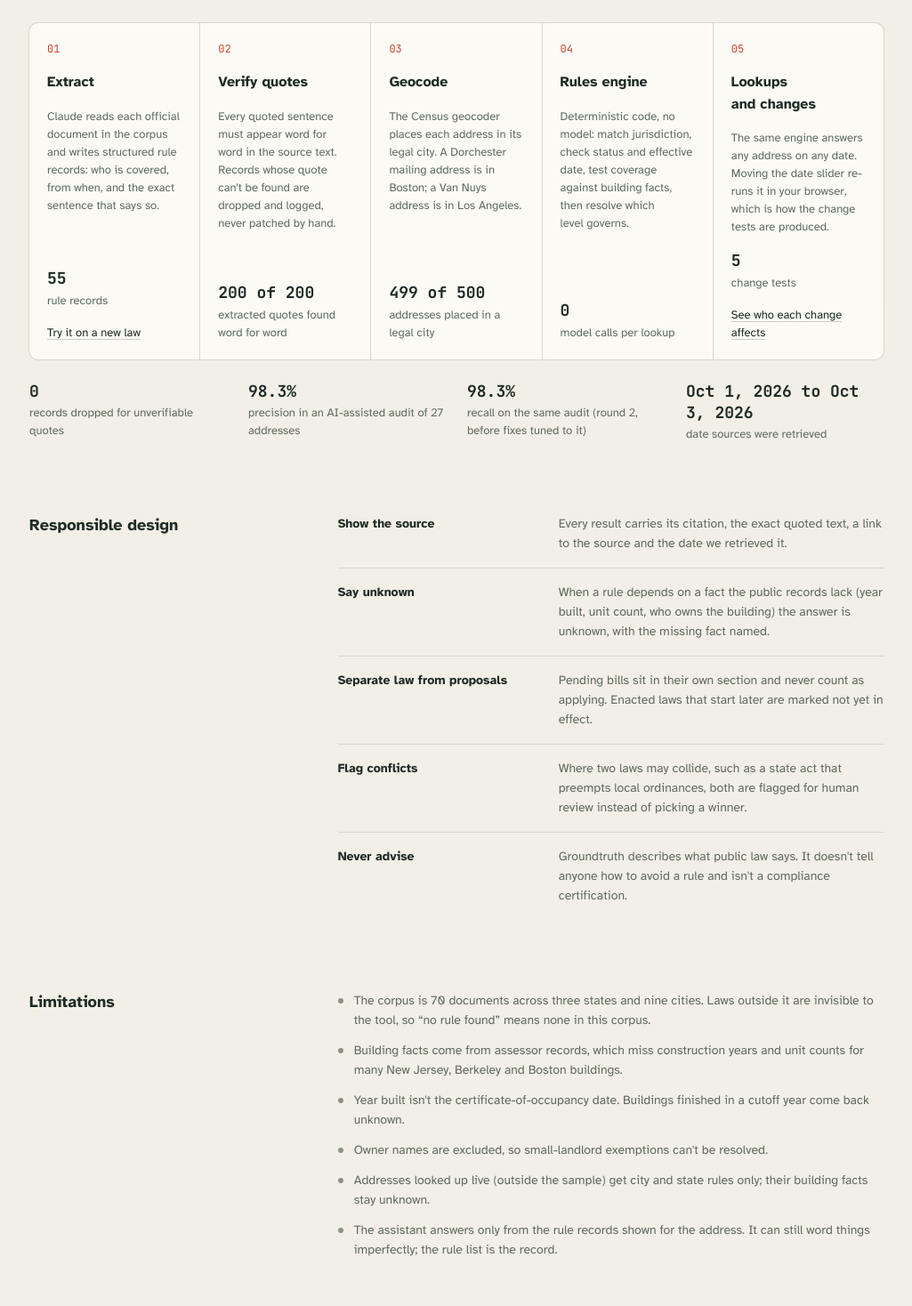
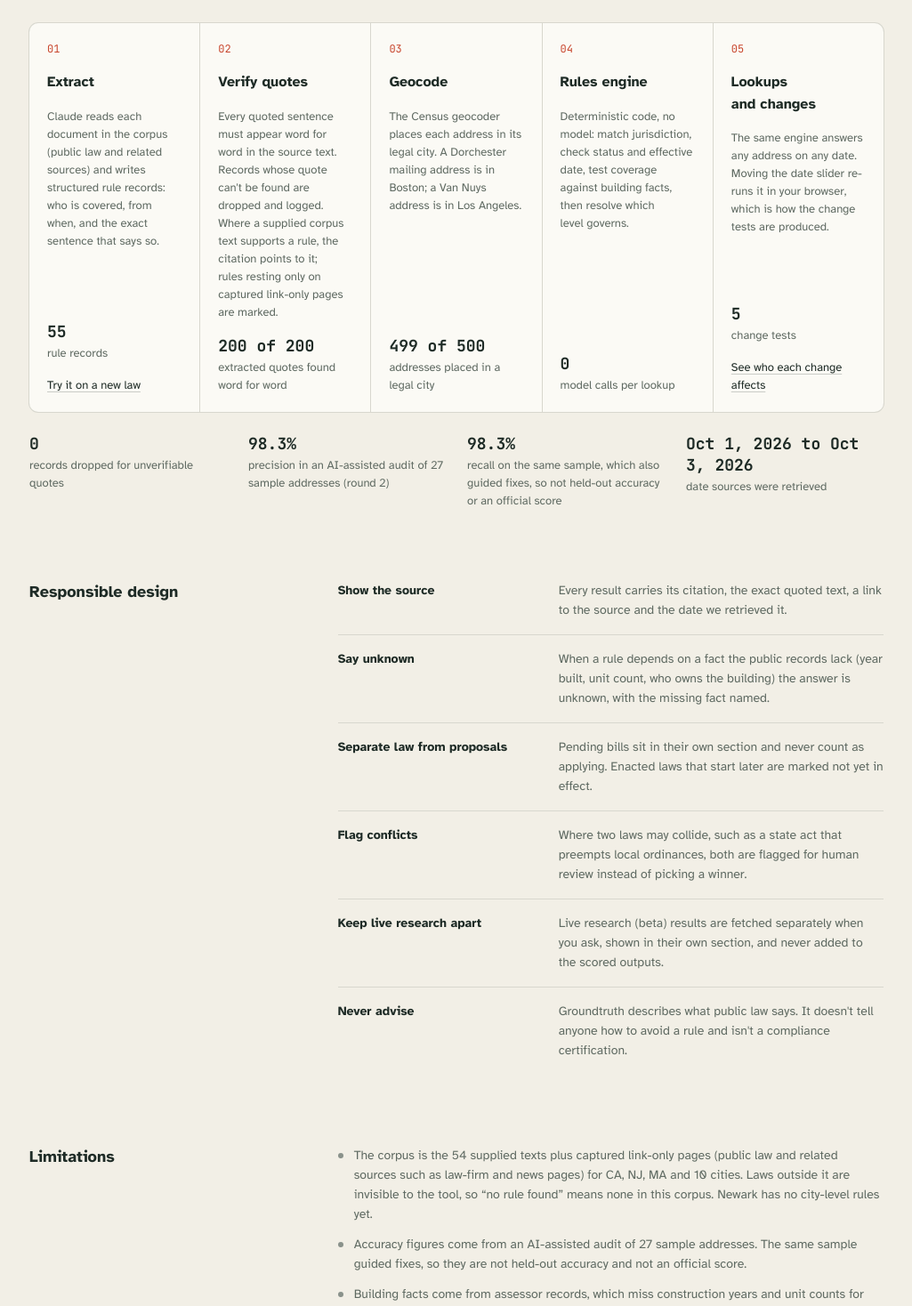
Before and after one commit to TarunYadgirkar/groundtruth, a Next.js app: page /method in a window 1280 px wide. Shown: the part 422-1890 px from the top of the page at 89% size, without its empty margins (127-1152 px from the left). Built offline with nearby package versions, Linux system fonts and the light colour scheme.

Commit message:
fix: qualify accuracy and source wording on method page

```diff
--- a/src/app/method/page.tsx
+++ b/src/app/method/page.tsx
@@ -1,25 +1,31 @@
 import type { Metadata } from "next";
 import Link from "next/link";
 import { METHOD_STATS as S } from "@/lib/method-stats";
+import { COVERED_CITIES } from "@/lib/place";
 
 export const metadata: Metadata = {
   title: "How Groundtruth works",
-  description: "How Groundtruth turns public housing law into address-level answers, and where it falls short.",
+  description: "How Groundtruth turns public housing law and related sources into address-level answers, and where it falls short.",
 };
 
 const pct = (n: number | null) => (n === null ? null : `${(n * 100).toFixed(1)}%`);
 const num = (n: number | null) => (n === null ? null : n.toLocaleString("en-US"));
 
+const LAW_SCOPE_CITIES = ["Los Angeles", "San Francisco", "San Diego", "Berkeley", "Santa Ana", "Jersey City", "Hoboken", "Newark", "Boston", "Cambridge"];
+const CITIES_WITHOUT_RULES = LAW_SCOPE_CITIES.filter((c) => !COVERED_CITIES.some((x) => x.city === c));
+const MISSING_CITY_NOTE =
+  CITIES_WITHOUT_RULES.length === 0 ? "" : ` ${CITIES_WITHOUT_RULES.join(" and ")} ${CITIES_WITHOUT_RULES.length === 1 ? "has" : "have"} no city-level rules yet.`;
+
 const STEPS = [
   {
     name: "Extract",
-    body: "Claude reads each official document in the corpus and writes structured rule records: who is covered, from when, and the exact sentence that says so.",
+    body: "Claude reads each document in the corpus (public law and related sources) and writes structured rule records: who is covered, from when, and the exact sentence that says so.",
     stat: [num(S.rulesExtracted), "rule records"] as const,
     link: { href: "/new-law", label: "Try it on a new law" },
   },
   {
     name: "Verify quotes",
-    body: "Every quoted sentence must appear word for word in the source text. Records whose quote can't be found are dropped and logged, never patched by hand.",
+    body: "Every quoted sentence must appear word for word in the source text. Records whose quote can't be found are dropped and logged. Where a supplied corpus text supports a rule, the citation points to it; rules resting only on captured link-only pages are marked.",
     stat: [S.quotesChecked === null ? null : `${num(S.quotesChecked)} of ${num(S.quotesChecked)}`, "extracted quotes found word for word"] as const,
   },
   {
@@ -45,16 +51,18 @@ const COMMITMENTS = [
   ["Say unknown", "When a rule depends on a fact the public records lack (year built, unit count, who owns the building) the answer is unknown, with the missing fact named."],
   ["Separate law from proposals", "Pending bills sit in their own section and never count as applying. Enacted laws that start later are marked not yet in effect."],
   ["Flag conflicts", "Where two laws may collide, such as a state act that preempts local ordinances, both are flagged for human review instead of picking a winner."],
+  ["Keep live research apart", "Live research (beta) results are fetched separately when you ask, shown in their own section, and never added to the scored outputs."],
   ["Never advise", "Groundtruth describes what public law says. It doesn't tell anyone how to avoid a rule and isn't a compliance certification."],
 ] as const;
 
 const LIMITS = [
-  `The corpus is ${S.documentsInCorpus} documents across three states and nine cities. Laws outside it are invisible to the tool, so “no rule found” means none in this corpus.`,
+  `The corpus is the 54 supplied texts plus captured link-only pages (public law and related sources such as law-firm and news pages) for CA, NJ, MA and ${LAW_SCOPE_CITIES.length} cities. Laws outside it are invisible to the tool, so “no rule found” means none in this corpus.${MISSING_CITY_NOTE}`,
+  "Accuracy figures come from an AI-assisted audit of 27 sample addresses. The same sample guided fixes, so they are not held-out accuracy and not an official score.",
   "Building facts come from assessor records, which miss construction years and unit counts for many New Jersey, Berkeley and Boston buildings.",
   "Year built isn't the certificate-of-occupancy date. Buildings finished in a cutoff year come back unknown.",
   "Owner names are excluded, so small-landlord exemptions can't be resolved.",
   "Addresses looked up live (outside the sample) get city and state rules only; their building facts stay unknown.",
-  "The assistant answers only from the rule records shown for the address. It can still word things imperfectly; the rule list is the record.",
+  "The assistant is told to answer from the rule records shown for the address, but it can still get things wrong. The rule list is the record.",
 ];
 
 function Stat({ value, label }: { value: string | null; label: string }) {
@@ -123,13 +131,13 @@ export default function MethodPage() {
             <div>
               <dt className="sr-only">Precision</dt>
               <dd>
-                <Stat value={pct(S.precision)} label={`precision in an AI-assisted audit of ${S.checkSetSize ?? "sample"} addresses`} />
+                <Stat value={pct(S.precision)} label={`precision in an AI-assisted audit of ${S.checkSetSize ?? "sample"} sample addresses (round 2)`} />
               </dd>
             </div>
             <div>
               <dt className="sr-only">Recall</dt>
               <dd>
-                <Stat value={pct(S.recall)} label="recall on the same audit (round 2, before fixes tuned to it)" />
+                <Stat value={pct(S.recall)} label="recall on the same sample, which also guided fixes, so not held-out accuracy or an official score" />
               </dd>
             </div>
             <div>
@@ -172,7 +180,7 @@ export default function MethodPage() {
 
       <footer className="border-t border-hairline">
         <div className="mx-auto flex max-w-5xl flex-col gap-1 px-4 py-6 font-mono text-[0.75rem] text-ink-muted sm:flex-row sm:justify-between sm:px-8">
-          <span>Not legal advice · Sources: public law as retrieved {S.retrievedOn}</span>
+          <span>Not legal advice · Sources: public law and related sources as retrieved {S.retrievedOn}</span>
           <span>Extraction model: {S.model}</span>
         </div>
       </footer>
```
